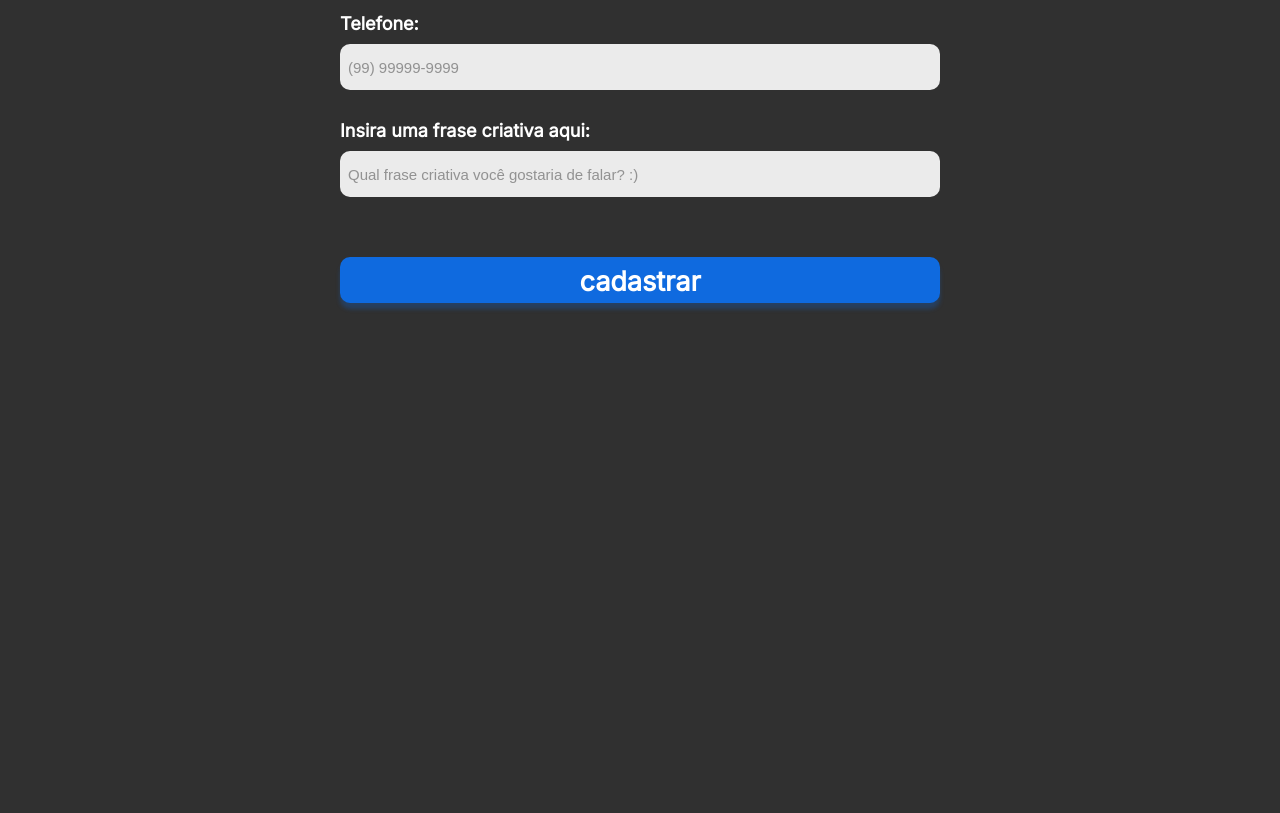
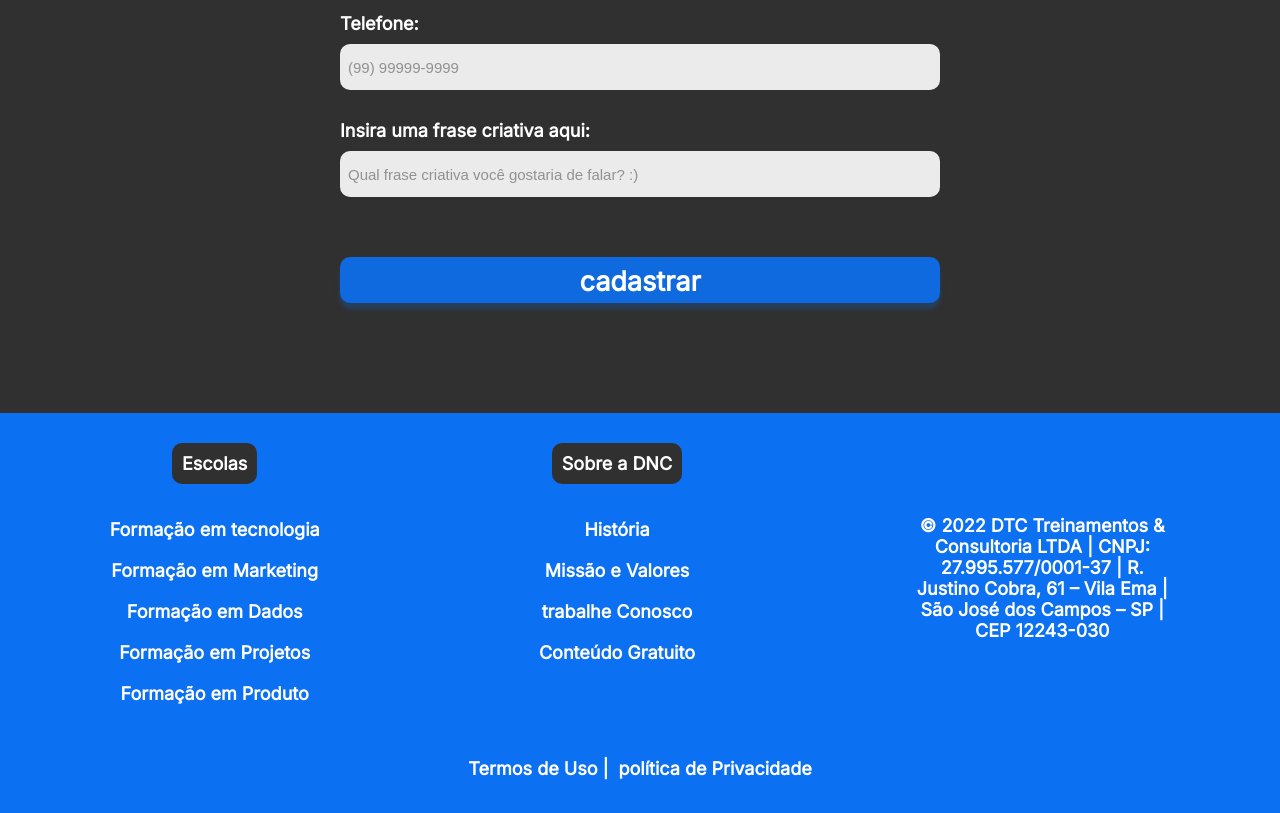
Before and after one commit to rodrigo-falcao/Bootcamp, a plain HTML site: page index.html in a window 1280 px wide. Shown: the part 969-1782 px from the top of the page. Before the commit the page ends 1382 px from the top, so only its background shows below. Drawn offline with Linux system fonts and the light colour scheme.

Commit message:
Alterando versão mobile do site

```diff
--- a/index.html
+++ b/index.html
@@ -9,7 +9,6 @@
     <link rel="preconnect" href="https://fonts.googleapis.com">
     <link rel="preconnect" href="https://fonts.gstatic.com" crossorigin>
     <link href="https://fonts.googleapis.com/css2?family=Inter:wght@100;400&display=swap" rel="stylesheet">
-
 </head>
 <body>
     <nav id="principal">
@@ -75,5 +74,57 @@
         </form>
     </section>
 
+    <footer>
+        <div class="linha1">
+            <nav>
+                <h5>Escolas</h5>
+                <ul>
+                    <li>
+                        <a href="">Formação em tecnologia</a>
+                    </li>
+                    <li>
+                        <a href="">Formação em Marketing</a>
+                    </li>
+                    <li>
+                        <a href="">Formação em Dados</a>
+                    </li>
+                    <li>
+                        <a href="">Formação em Projetos</a>
+                    </li>
+                    <li>
+                        <a href="">Formação em Produto</a>
+                    </li>
+                </ul>
+            </nav>
+            <nav>
+                <h5>Sobre a DNC</h5>
+                <ul>
+                    <li>
+                        <a href="">História</a>
+                    </li>
+                    <li>
+                        <a href="">Missão e Valores</a>
+                    </li>
+                    <li>
+                        <a href="">trabalhe Conosco</a>
+                    </li>
+                    <li>
+                        <a href="">Conteúdo Gratuito</a>
+                    </li>
+                </ul>
+            </nav>
+            <div class="endereço">
+                © 2022 DTC Treinamentos & Consultoria
+                 LTDA | CNPJ: 27.995.577/0001-37 | R.
+                  Justino Cobra, 61 – Vila Ema | São José dos
+                   Campos – SP | CEP 12243-030
+            </div>
+        </div>
+        <div class="linha2">
+            <a href="">Termos de Uso |</a>
+            <a href="">política de Privacidade</a>
+        </div>
+    </footer>
+
 </body>
 </html>
--- a/style.css
+++ b/style.css
@@ -1,4 +1,3 @@
-:root
 
 body {
     margin: 0px;
@@ -8,10 +7,12 @@ body {
 
 }
 
+/* Menu principal de navegação*/
 #principal {
     width: 100%;
     height: 80px;
     background-color: #303030;
+
     display: flex;
     justify-content: space-between;
     align-items: center;
@@ -152,3 +153,165 @@ input[type="submit"] {
     margin-top: 50px;
     cursor: pointer;
 }
+
+/* estrutura do Footer */
+
+footer {
+    background: #0C70F2;
+    width: 100%;
+}
+
+    footer .linha1 {
+    display: flex;
+    justify-content: space-around;
+    align-items: center;
+    }
+
+    footer ul {
+    list-style: none;
+    margin: 0px;
+    padding: 0px;
+    font-family: 'Inter';
+    font-size: 25px;
+    }
+
+    footer ul li {
+        text-align: center;
+        color: #FFFFFF;
+        font-size: 18px;
+        font-weight: 600;
+        font-family: 'Inter';
+
+        margin: 20px 0px 20px 0px;
+    }
+
+    footer nav {
+        display: flex;
+        flex-direction: column;
+        align-items: center;
+        height: 330px;
+    }
+
+    footer h5 {
+        text-align: center;
+        color: #FFFFFF;
+        font-weight: 800px;
+        font-family: 'Inter';
+        font-size: 18px;
+
+        background: #303030;
+        border-radius: 10px;
+        padding: 10px;
+        margin-bottom: 15px;
+    }
+
+    footer ul li a {
+        color:white;
+        text-decoration: none;
+    }
+
+        footer ul li a:hover{
+            color: rgba(255, 255, 255, 0.9);
+        }
+
+    footer .endereço {
+        font-family: 'Inter';
+        font-style: normal;
+        font-weight: 800;
+        font-size: 18px;
+        text-align: center;
+        width: 20%;
+
+        color: white;
+    }
+
+    footer .linha2 {
+        display: flex;
+        justify-content: center;
+        margin: 0px;
+        padding: 10px;
+
+    }
+    footer .linha2 a {
+        text-align: center;
+
+        font-family: 'Inter';
+        font-weight: 600;
+        font-size: 18px;
+        color: #FFFFFF;
+        text-decoration: none;
+        height: 40px;
+        padding: 5px;
+    }
+
+        footer .linha2 a:hover{
+            color: rgba(255, 255, 255, 0.9);
+        }
+
+        /* O traço poderia ter sido feito assim,
+        mas optei em fazer direto no texto.
+
+        footer .linha2 :first-child {
+            border-right: 3px solid white;
+        }
+
+        */
+
+@media only screen and (max-width: 600px){
+
+    #principal {
+        flex-direction: column;
+        height: auto;
+    }
+
+    /* Menu */
+    #menu {
+        flex-direction: column;
+        width: 100%;
+        margin: 0px;
+    }
+    #menu a {
+        display: flex;
+        height: 40px;
+        align-items: center;
+    }
+
+    #principal button {
+        width: 100%;
+        margin: 0px;
+    }
+
+    /*section*/
+
+    section h1 {
+        font-size: 38px;
+    }
+
+    section h2 {
+        font-size: 28px;
+        padding-right: 15px;
+        padding-left: 15px;
+    }
+
+    form {
+        width: 95%;
+        font-size: 20px;
+    }
+
+    .checkbox-itens label{
+        font-size: 18px;
+        padding-left: 5px;
+        padding-right: 5px;
+    }
+
+    /*Footer*/
+
+    footer .linha1{
+        flex-direction: column;
+    }
+
+    footer .endereço {
+        width: 95%;
+        margin-bottom: 20px;
+    }
+}
```
